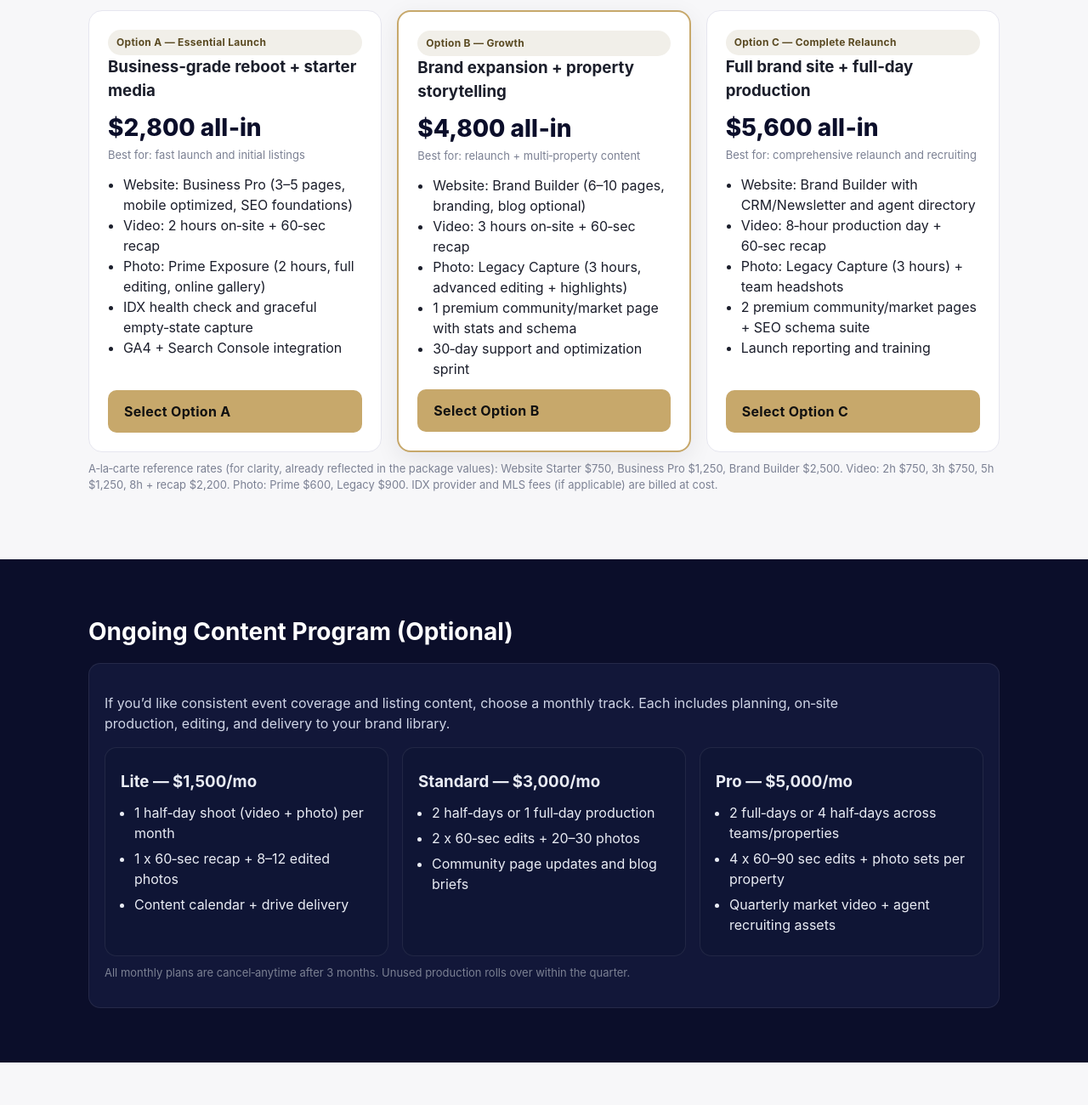
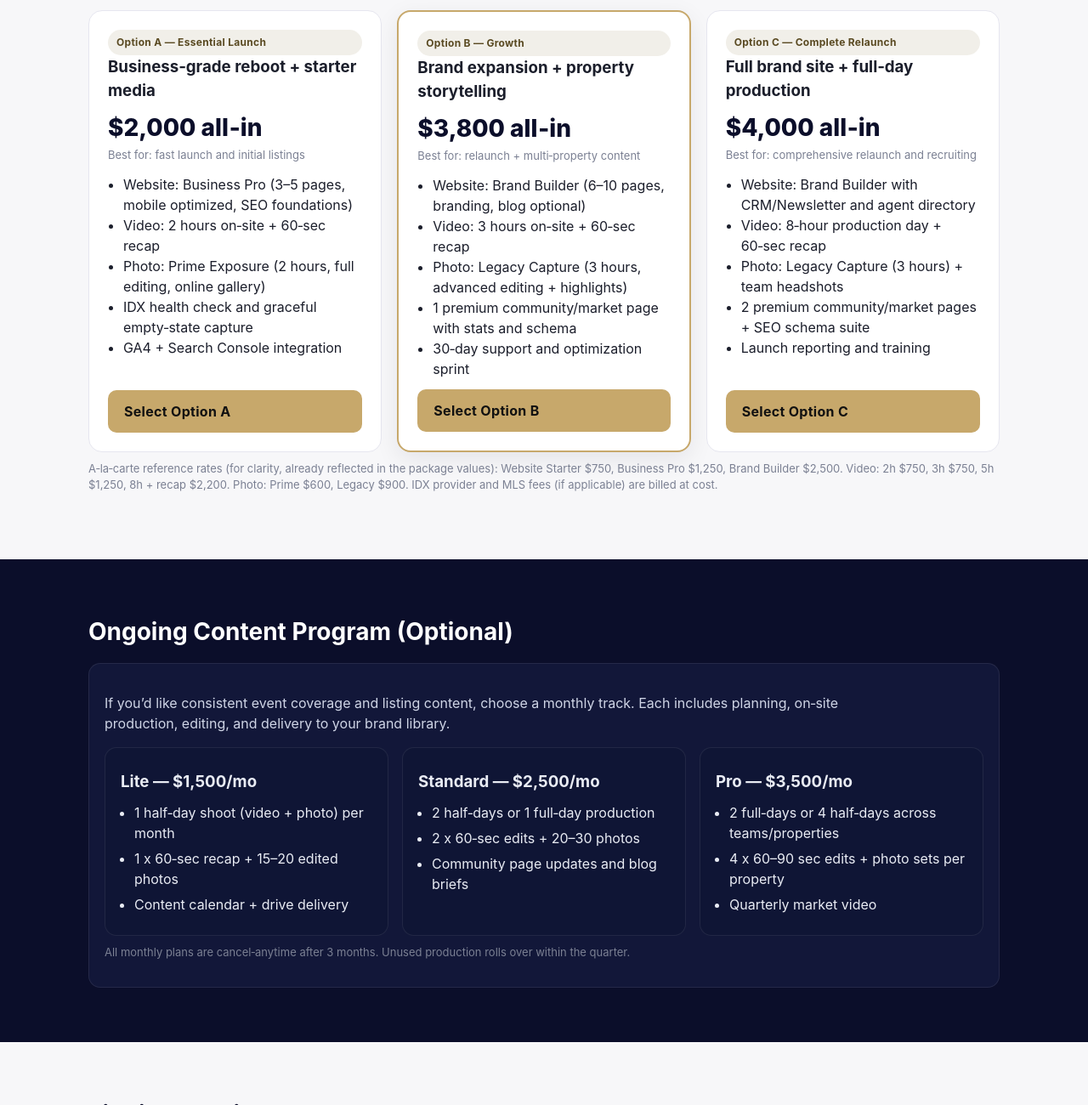
Before and after one commit to cochranfilms/cross-creek, a plain HTML site: page index.html in a window 1280 px wide. Shown: the part 1632-2932 px from the top of the page at 85% size. Drawn offline with Linux system fonts and the light colour scheme.

Commit message:
Add files via upload

```diff
--- a/index.html
+++ b/index.html
@@ -184,7 +184,7 @@
           <div class="tier">
             <span class="pill">Option A — Essential Launch</span>
             <h3>Business‑grade reboot + starter media</h3>
-            <div class="price">$2,800 all‑in</div>
+            <div class="price">$2,000 all‑in</div>
             <div class="note">Best for: fast launch and initial listings</div>
             <ul>
               <li>Website: Business Pro (3–5 pages, mobile optimized, SEO foundations)</li>
@@ -199,7 +199,7 @@
           <div class="tier" style="border-width:2px; border-color: var(--gold); box-shadow: 0 8px 28px rgba(11,14,42,.08);">
             <span class="pill">Option B — Growth</span>
             <h3>Brand expansion + property storytelling</h3>
-            <div class="price">$4,800 all‑in</div>
+            <div class="price">$3,800 all‑in</div>
             <div class="note">Best for: relaunch + multi‑property content</div>
             <ul>
               <li>Website: Brand Builder (6–10 pages, branding, blog optional)</li>
@@ -214,7 +214,7 @@
           <div class="tier">
             <span class="pill">Option C — Complete Relaunch</span>
             <h3>Full brand site + full‑day production</h3>
-            <div class="price">$5,600 all‑in</div>
+            <div class="price">$4,000 all‑in</div>
             <div class="note">Best for: comprehensive relaunch and recruiting</div>
             <ul>
               <li>Website: Brand Builder with CRM/Newsletter and agent directory</li>
@@ -241,12 +241,12 @@
               <h3>Lite — $1,500/mo</h3>
               <ul class="clean">
                 <li>1 half‑day shoot (video + photo) per month</li>
-                <li>1 x 60‑sec recap + 8–12 edited photos</li>
+                <li>1 x 60‑sec recap + 15–20 edited photos</li>
                 <li>Content calendar + drive delivery</li>
               </ul>
             </div>
             <div class="card" style="background:#0f1535;border-color:rgba(255,255,255,.08);color:#e9ecf4;">
-              <h3>Standard — $3,000/mo</h3>
+              <h3>Standard — $2,500/mo</h3>
               <ul class="clean">
                 <li>2 half‑days or 1 full‑day production</li>
                 <li>2 x 60‑sec edits + 20–30 photos</li>
@@ -254,11 +254,11 @@
               </ul>
             </div>
             <div class="card" style="background:#0f1535;border-color:rgba(255,255,255,.08);color:#e9ecf4;">
-              <h3>Pro — $5,000/mo</h3>
+              <h3>Pro — $3,500/mo</h3>
               <ul class="clean">
                 <li>2 full‑days or 4 half‑days across teams/properties</li>
                 <li>4 x 60–90 sec edits + photo sets per property</li>
-                <li>Quarterly market video + agent recruiting assets</li>
+                <li>Quarterly market video</li>
               </ul>
             </div>
           </div>
```
